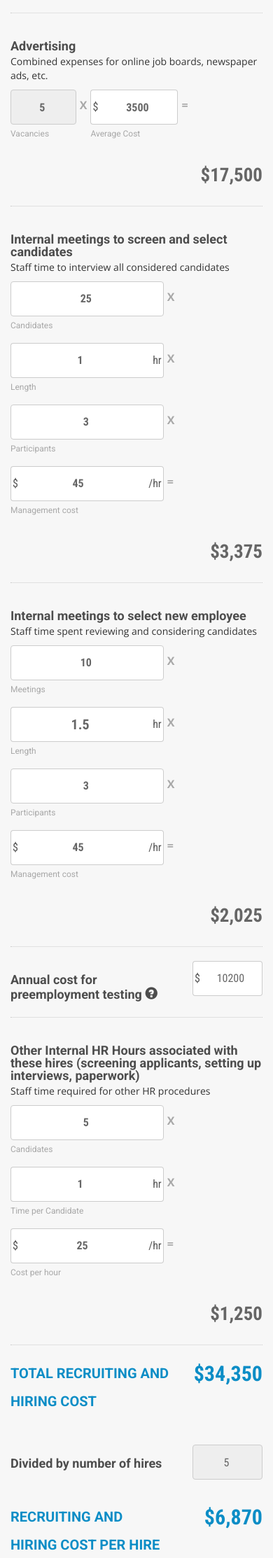
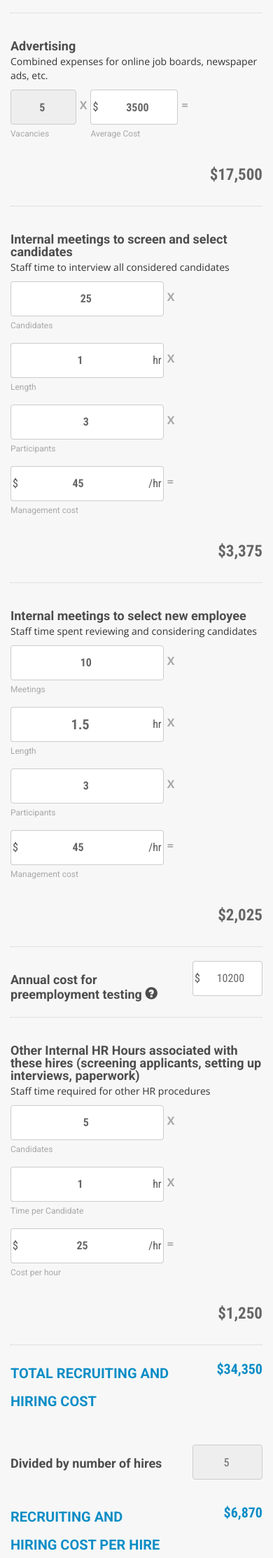
Before and after one commit to FriendlyDesignCo/ROI-calculator, a PHP site: page /cost-hire.php in a window 390 px wide. Shown: the part 783-3009 px from the top of the page at 70% size. Run offline with PHP 8.4, Linux system fonts and the light colour scheme; some libraries are stand-ins or nearby versions.

Commit message:
Adjust mobile font sizes to prevent overflow
Fixes #42

```diff
--- a/style.css
+++ b/style.css
@@ -214,6 +214,9 @@ input.no-right-border {
   text-align: right;
   line-height: 48px;
   margin-bottom: 0; }
+  @media screen and (max-width: 500px) {
+    .result {
+      font-size: 23px; } }
 
 .subtotal-description {
   color: #0c8dc6;
@@ -229,6 +232,9 @@ input.no-right-border {
   font-weight: 700;
   font-size: 30px;
   text-align: right; }
+  @media screen and (max-width: 500px) {
+    .subtotal {
+      font-size: 20px; } }
 
 .total-description {
   font-family: 'Roboto', sans-serif;
--- a/stylesheets/fonts.scss
+++ b/stylesheets/fonts.scss
@@ -42,4 +42,7 @@
   font-family: 'Roboto Condensed', sans-serif;
   font-size:27px;
   font-weight:bold;
+  @media screen and (max-width:500px) {
+    font-size:23px;
+  }
 }
--- a/stylesheets/forms.scss
+++ b/stylesheets/forms.scss
@@ -102,6 +102,9 @@ input {
   font-weight:700;
   font-size:30px;
   text-align:right;
+  @media screen and (max-width:500px) {
+    font-size:20px;
+  }
 }
 
 .total-description {
```
Also changed, not shown: 1 other file.
